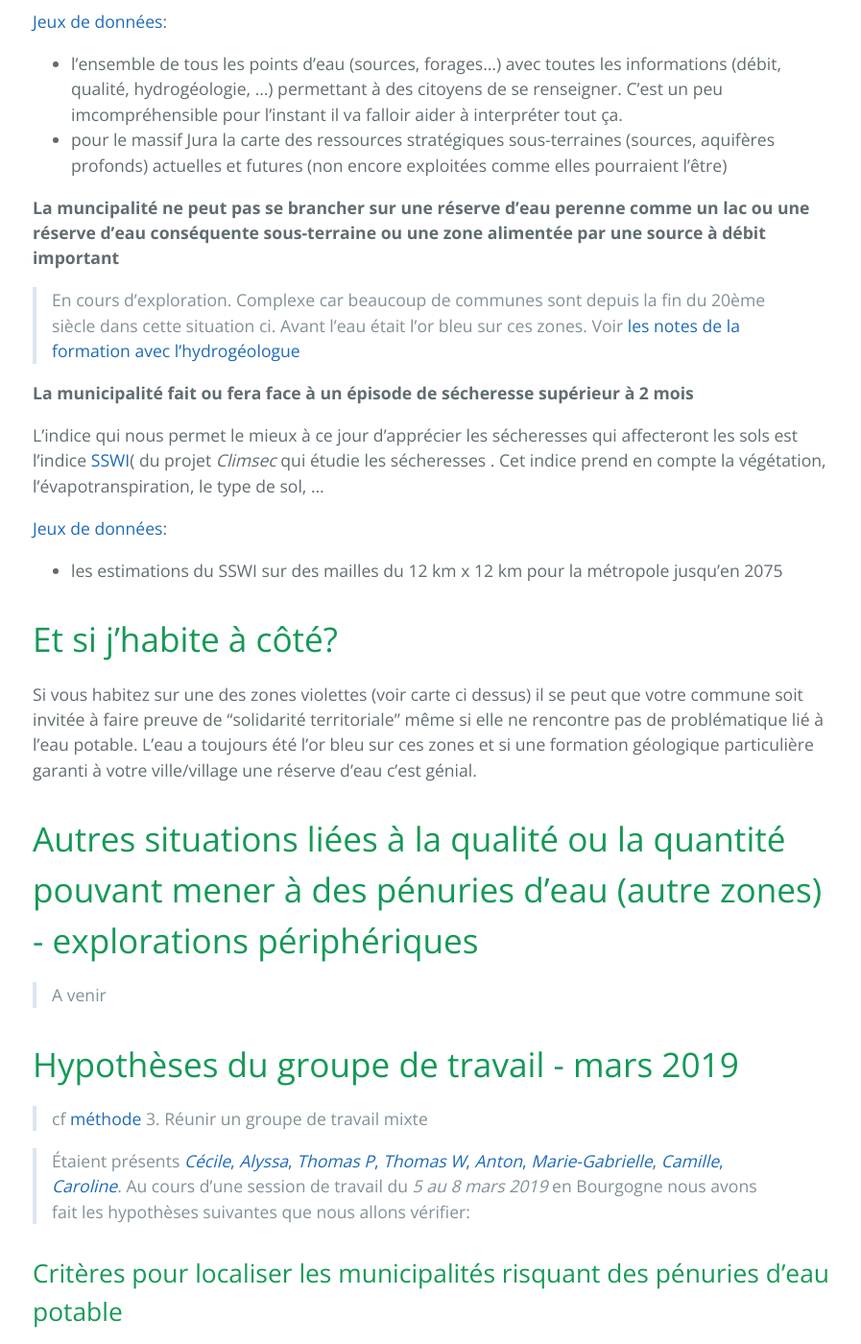
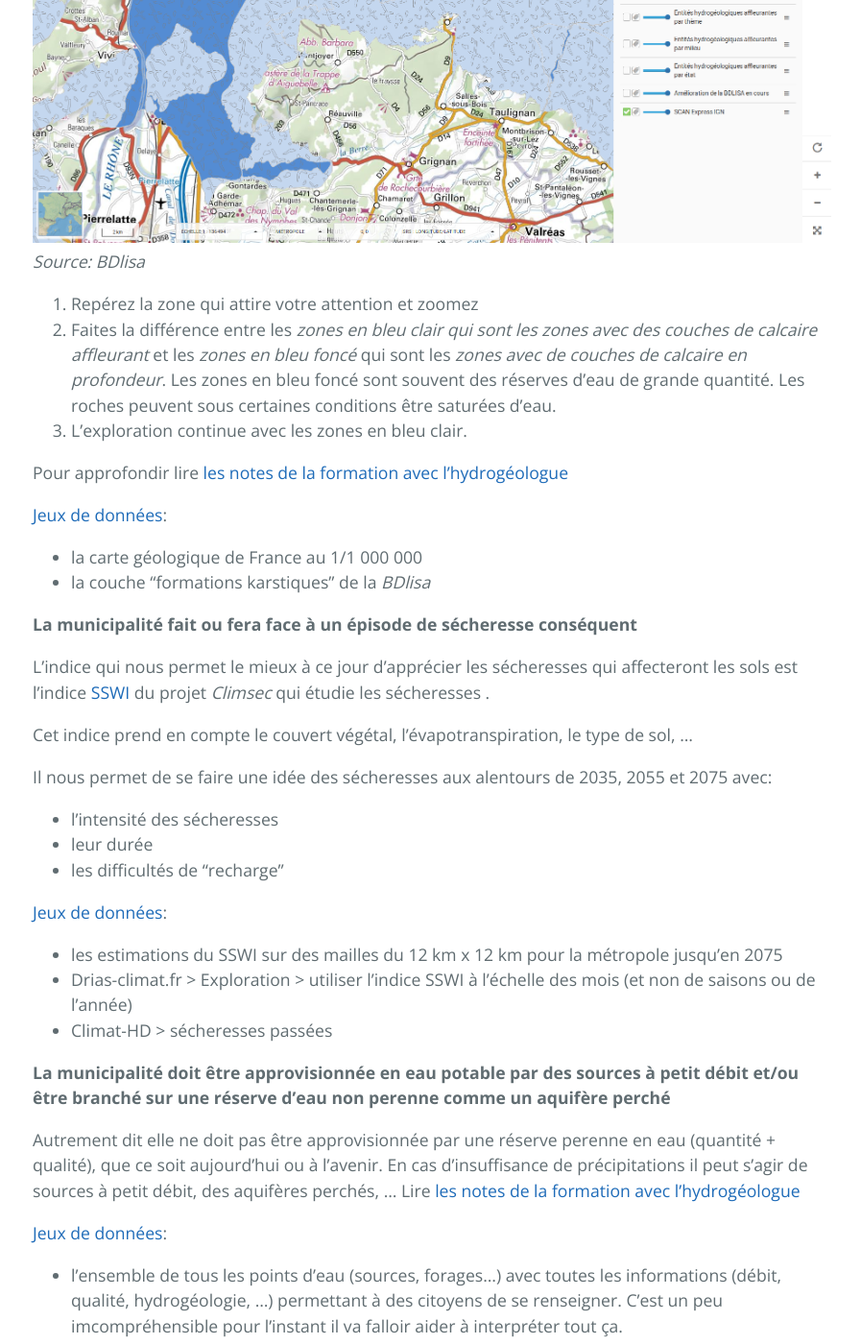
Before and after one commit to secheresses/Ancien-site, a Jekyll site: the page built from pages/risques-penurie-eau.md, in a window 1280 px wide and 1400 px high, scrolled down 3360 px. Shown: the whole window at 96% size, without its empty margins (190-1087 px from the left). Built offline with Jekyll 4.4.1, drawn with Linux system fonts in a browser that asks for light colours; some of the changed text lies outside the part shown.

Commit message:
mise à jour données

```diff
--- a/pages/risques-penurie-eau.md
+++ b/pages/risques-penurie-eau.md
@@ -38,22 +38,48 @@ Les critères
 > L'ensemble des critères semblent devoir être réunis et sont précisés ci dessous.
 
 * La municipalité doit être localisée sur une zone de relief avec des couches de roches calcaires. Voir la carte ci dessous
+* La municipalité fait face à un épisode de sécheresse conséquent
 * La municipalité doit être approvisionnée en eau potable par des sources à petit débit et/ou être branché sur une réserve d'eau non perenne comme un aquifère perché
 * La muncipalité ne peut pas se brancher sur une réserve d'eau perenne
-* La municipalité fait face à un épisode de sécheresse long et non habituel
 
+**La municipalité doit être localisée sur une zone avec des formations karstiques plissées affleurantes**
 
-**La municipalité doit être localisée sur une zone avec des formations karstiques plissées.**
+1. Localiser les zones en violet ci dessous
 
 ![Hydro](https://framapic.org/xew0XCOi6CGb/EytR2G0aYmA8)
 
 *Grands ensembles calcaires à relief : en violet ci dessus. En hydrogéologie elles sont nommées: "formations karstiques plissées"*.
+
+2. Une fois qu'une zone en violet est localisée allez voir de plus près grâce au [visualisateur des acteurs de l'eau en France, BDLisa](http://bdlisa.eaufrance.fr) et cochez la case "entités ou secteurs karstiques"
+
+![Hydrobdlisa](../pages/images/bdlisa.eau.png)
+*Source: BDlisa*
+
+1. Repérez la zone qui attire votre attention et zoomez
+2. Faites la différence entre les *zones en bleu clair qui sont les zones avec des couches de calcaire affleurant* et les *zones en bleu foncé* qui sont les *zones avec de couches de calcaire en profondeur*. Les zones en bleu foncé sont souvent des réserves d'eau de grande quantité. Les roches peuvent sous certaines conditions être saturées d'eau.
+3. L'exploration continue avec les zones en bleu clair.
 
 Pour approfondir lire [les notes de la formation avec l'hydrogéologue](../hydrogeologie-penuries-explorations)
 
 [Jeux de données](../donnees):
 * la carte géologique de France au 1/1 000 000
 * la couche "formations karstiques" de la *BDlisa*
+
+**La municipalité fait ou fera face à un épisode de sécheresse conséquent**
+
+L'indice qui nous permet le mieux à ce jour d'apprécier les sécheresses qui affecteront les sols est l'indice [SSWI](http://www.drias-climat.fr/accompagnement/section/183) du projet *Climsec* qui étudie les sécheresses .
+
+Cet indice prend en compte le couvert végétal, l'évapotranspiration, le type de sol, ...
+
+Il nous permet de se faire une idée des sécheresses aux alentours de 2035, 2055 et 2075 avec:
+- l'intensité des sécheresses
+- leur durée
+- les difficultés de "recharge"
+
+[Jeux de données](../donnees):
+* les estimations du SSWI sur des mailles du 12 km x 12 km pour la métropole jusqu'en 2075
+* Drias-climat.fr > Exploration > utiliser l'indice SSWI à l'échelle des mois (et non de saisons ou de l'année)
+* Climat-HD > sécheresses passées
 
 **La municipalité doit être approvisionnée en eau potable par des sources à petit débit et/ou être branché sur une réserve d'eau non perenne comme un aquifère perché**
 
@@ -65,24 +91,21 @@ Autrement dit elle ne doit pas être approvisionnée par une réserve perenne en
 
 **La muncipalité ne peut pas se brancher sur une réserve d'eau perenne comme un lac ou une réserve d'eau conséquente sous-terraine ou une zone alimentée par une source à débit important**
 
+
 > En cours d'exploration. Complexe car beaucoup de communes sont depuis la fin du 20ème siècle dans cette situation ci. Avant l'eau était l'or bleu sur ces zones. Voir [les notes de la formation avec l'hydrogéologue](../hydrogeologie-penuries-explorations)
 
-**La municipalité fait ou fera face à un épisode de sécheresse supérieur à 2 mois**
 
-L'indice qui nous permet le mieux à ce jour d'apprécier les sécheresses qui affecteront les sols est l'indice [SSWI](http://www.drias-climat.fr/accompagnement/section/183)( du projet *Climsec* qui étudie les sécheresses . Cet indice prend en compte la végétation, l'évapotranspiration, le type de sol, ...
+Ouf: je ne rentre pas dans ces critères mais je suis tout de même sur une de ces zones en violet!
+===
 
-[Jeux de données](../donnees):
-* les estimations du SSWI sur des mailles du 12 km x 12 km pour la métropole jusqu'en 2075
-
-Et si j'habite à côté?
-===
+![Hydro](https://framapic.org/xew0XCOi6CGb/EytR2G0aYmA8)
 
 Si vous habitez sur une des zones violettes (voir carte ci dessus) il se peut que votre commune soit invitée à faire preuve de "solidarité territoriale" même si elle ne rencontre pas de problématique lié à l'eau potable. L'eau a toujours été l'or bleu sur ces zones et si une formation géologique particulière garanti à votre ville/village une réserve d'eau c'est génial.
 
 Autres situations liées à la qualité ou la quantité pouvant mener à des pénuries d'eau (autre zones) - explorations périphériques
 ===
 
-> A venir
+> A venir. Ont été considérées les pénuries d'eau potable avec deux autres études de cas. Etude 1: municipalités sur roche socle relief dépendant d'un aquifère à petit volume + sécheresse de 2 mois + incapacité de branchement. Etude 2: pollution intense des eaux la rendant non potable. Cette deuxième étude de cas est beaucoup plus complexe et l'étude 1 retient pour le moment notre attention.
 
 
 # Hypothèses du groupe de travail - mars 2019
@@ -131,10 +154,11 @@ Ce seraient des municipalités *localisées sur de grands ensembles imperméable
 * BDLisa - *pas assez précis*
 * Rapport Acclimaterra
 
-
 # Entretiens avec les populations concernées
 
 Les entretiens ont été réalisés avec 7 maires des quatres coins de la France métropolitaine. Leurs communes ont subi des dommages dûs au changement climatique (surtout les agriculteurs). Un seul des 7 a connu une pénurie d'eau potable. Les autres ont des problèmes dus à la sécheresse.
+
+La retranscription des interviews de 12 habitants est à suivre.
 
 ## L'inconnu
 
```
Also changed, not shown: pages/images/bdlisa.eau.png (added).
